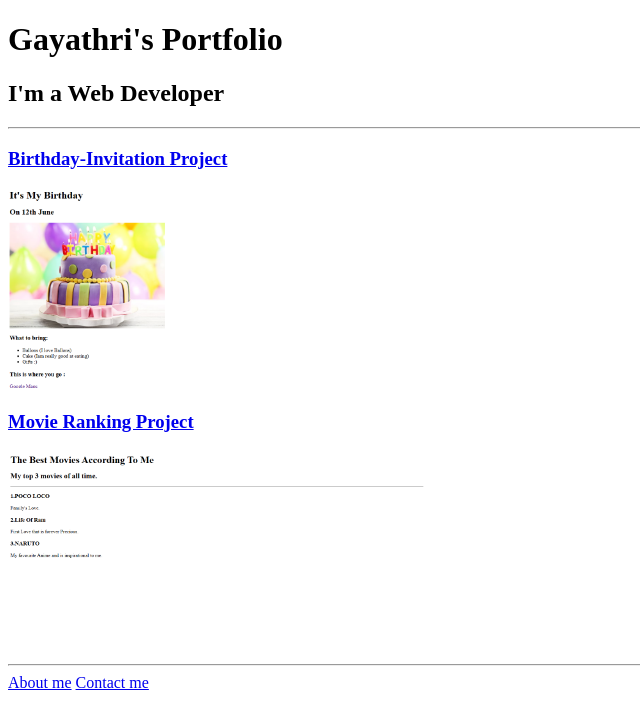
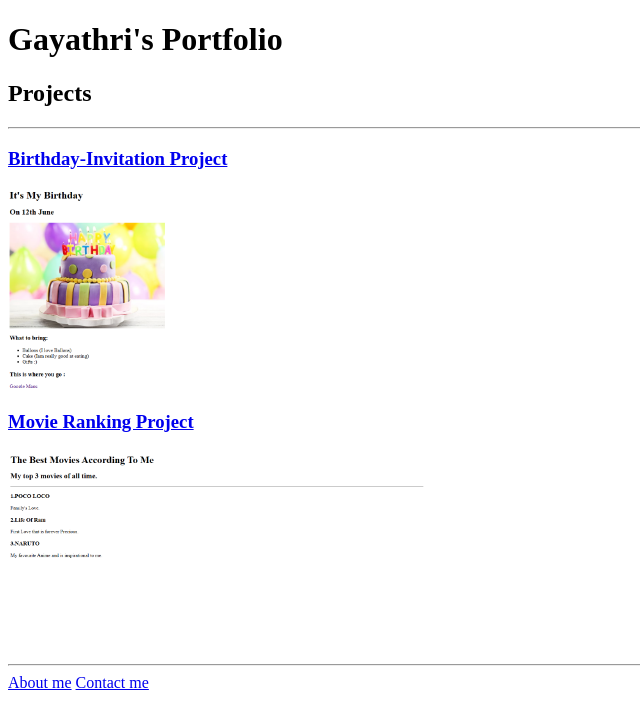
Before and after one commit to BHOOPELLI/html-portfolio, a plain HTML site: page index.html in a window 1280 px wide. Shown: the whole page, without its empty margins (0-640 px from the left). Drawn offline with Linux system fonts and the light colour scheme.

Commit message:
Update index.html

```diff
--- a/index.html
+++ b/index.html
@@ -6,7 +6,7 @@
   </head>
   <body>
    <h1>Gayathri's Portfolio</h1>
-   <h2>I'm a Web Developer</h2>
+   <h2>Projects</h2>
    <hr>
    <h3><a href="./public/birthday-invite.html">Birthday-Invitation Project</a></h3>
    <img src="./assets/images/Birthday project.png" height="200" alt="Birthday Invitation Project Preview">
```
